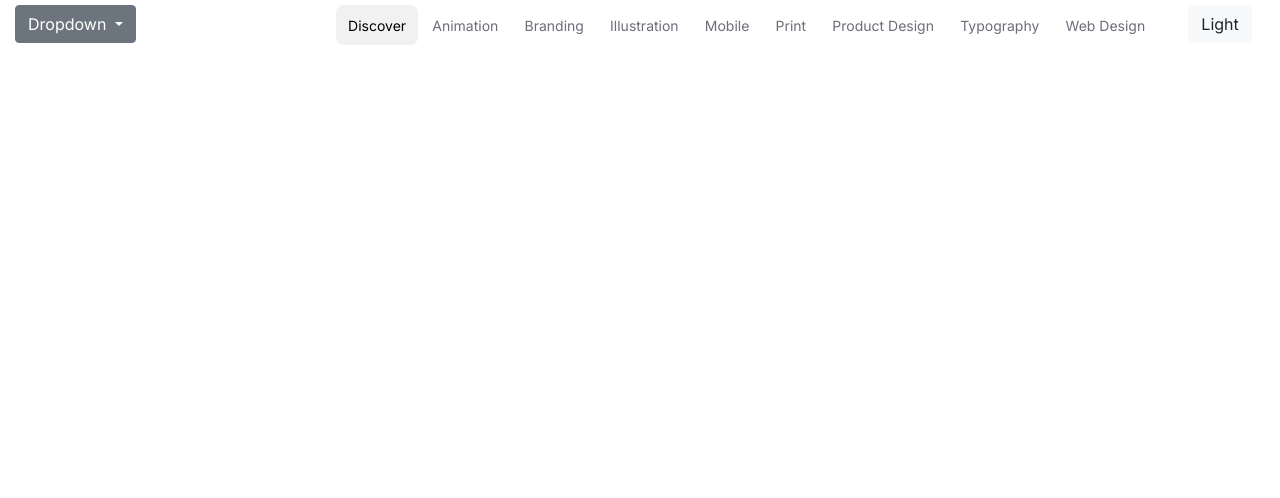
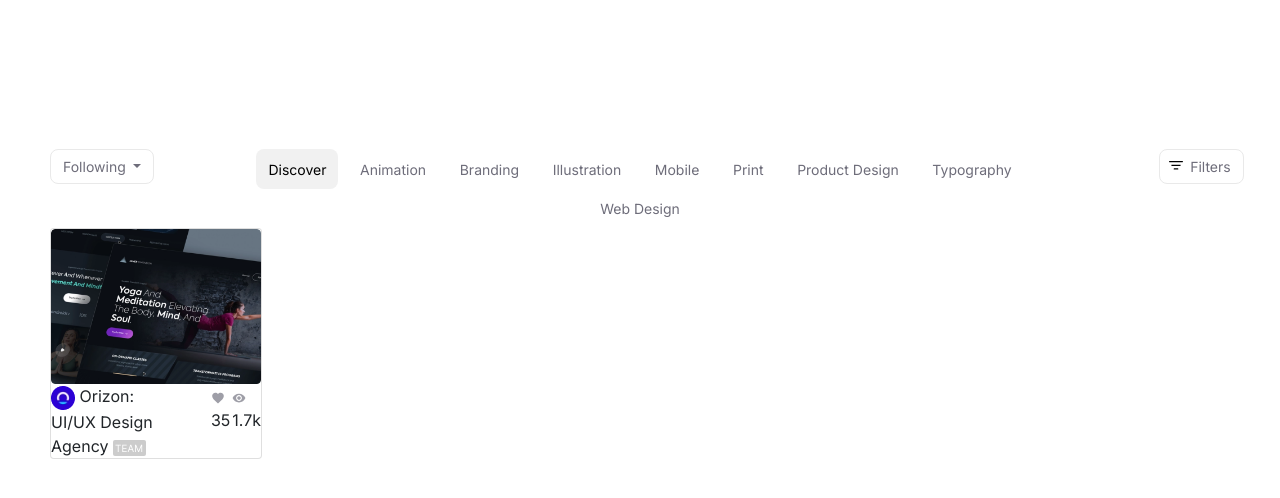
Before and after one commit to quanquants/respon, a plain HTML site: page index.html in a window 1280 px wide. Shown: the part 56-554 px from the top of the page. Drawn offline with nearby package versions, Linux system fonts and the light colour scheme.

Commit message:
ngay thu3

```diff
--- a/index.html
+++ b/index.html
@@ -1,16 +1,21 @@
 <!DOCTYPE html>
 <html lang="en">
-
   <head>
     <meta charset="UTF-8" />
     <meta name="viewport" content="width=device-width, initial-scale=1.0" />
     <title>Responsive</title>
-  <link rel="stylesheet" href="https://cdn.jsdelivr.net/npm/bootstrap@4.0.0/dist/css/bootstrap.min.css"
-    integrity="sha384-Gn5384xqQ1aoWXA+058RXPxPg6fy4IWvTNh0E263XmFcJlSAwiGgFAW/dAiS6JXm" crossorigin="anonymous" />
+    <link
+      rel="stylesheet"
+      href="https://cdn.jsdelivr.net/npm/bootstrap@4.0.0/dist/css/bootstrap.min.css"
+      integrity="sha384-Gn5384xqQ1aoWXA+058RXPxPg6fy4IWvTNh0E263XmFcJlSAwiGgFAW/dAiS6JXm"
+      crossorigin="anonymous"
+    />
     <link rel="preconnect" href="https://fonts.googleapis.com" />
     <link rel="preconnect" href="https://fonts.gstatic.com" crossorigin />
-  <link href="https://fonts.googleapis.com/css2?family=Inter:wght@100;200;300;400;500;600;700;800;900&display=swap"
-    rel="stylesheet" />
+    <link
+      href="https://fonts.googleapis.com/css2?family=Inter:wght@100;200;300;400;500;600;700;800;900&display=swap"
+      rel="stylesheet"
+    />
     <link rel="stylesheet" href="./style.css" />
   </head>
 
@@ -20,7 +25,10 @@
         <div class="row">
           <div class="col">
             <nav class="navbar navbar-expand-lg">
-            <div class="collapse navbar-collapse justify-content-between" id="navbarSupportedContent">
+              <div
+                class="collapse navbar-collapse justify-content-between"
+                id="navbarSupportedContent"
+              >
                 <ul class="navbar-nav">
                   <li class="nav-item">
                     <a class="nav-link" href="#">Find talent </a>
@@ -41,8 +49,17 @@
                 </ul>
                 <img src="./Gallery/icon/logo.svg" alt="" />
                 <form class="form-inline my-2 my-lg-0">
-                <img class="search" src="./Gallery/icon/icon-search.svg" alt="" />
-                <input class="" type="search" placeholder="Search..." aria-label="Search" />
+                  <img
+                    class="search"
+                    src="./Gallery/icon/icon-search.svg"
+                    alt=""
+                  />
+                  <input
+                    class=""
+                    type="search"
+                    placeholder="Search..."
+                    aria-label="Search"
+                  />
                   <button class="btn my-2 my-sm-0" type="submit">
                     Share work
                   </button>
@@ -53,18 +70,33 @@
           </div>
         </div>
       </header>
-    <div class="navigate">
-      <div class="row">
-        <div class="col-3">
+      <br /><br /><br /><br /><br /><br />
+      <div class="navigate p-35">
+        <div class="row justify-content-between">
+          <div class="col-1">
             <div class="dropdown">
-            <button class="btn btn-secondary dropdown-toggle" type="button" data-bs-toggle="dropdown"
-              aria-expanded="false">
-              Dropdown
+              <button
+                class="btn dropdown-toggle button-01"
+                type="button"
+                data-bs-toggle="dropdown"
+                aria-expanded="false"
+              >
+                Following
               </button>
               <ul class="dropdown-menu">
-              <li><button class="dropdown-item" type="button">Action</button></li>
-              <li><button class="dropdown-item" type="button">Another action</button></li>
-              <li><button class="dropdown-item" type="button">Something else here</button></li>
+                <li>
+                  <button class="dropdown-item" type="button">Action</button>
+                </li>
+                <li>
+                  <button class="dropdown-item" type="button">
+                    Another action
+                  </button>
+                </li>
+                <li>
+                  <button class="dropdown-item" type="button">
+                    Something else here
+                  </button>
+                </li>
               </ul>
             </div>
           </div>
@@ -72,10 +104,12 @@
             <nav>
               <ul class="nav nav-pills nav-fill">
                 <li class="nav-item">
-                <a class="nav-link active" aria-current="page" href="#">Discover</a>
+                  <a class="nav-link active" aria-current="page" href="#"
+                    >Discover</a
+                  >
                 </li>
                 <li class="nav-item">
-                <a class="nav-link " href="#">Animation</a>
+                  <a class="nav-link" href="#">Animation</a>
                 </li>
                 <li class="nav-item">
                   <a class="nav-link" href="#">Branding</a>
@@ -102,23 +136,69 @@
             </nav>
           </div>
           <div class="col-1">
-          <button type="button" class="btn btn-light">Light</button>
+            <img
+              src="./Gallery/icon/icon-filters.svg"
+              alt=""
+              class="img-filter"
+            />
+            <button type="button" class="btn button-01 button-filter">
+              Filters
+            </button>
           </div>
         </div>
-
       </div>
-    <main></main>
+      <main class="p-35">
+        <div class="row">
+          <div class="col">
+            <div class="card">
+              <img
+                src="./Gallery/image/img1.png"
+                class="card-img-top"
+                alt="..."
+              />
+              <div class="infor-card">
+                <div class="row">
+                  <div class="col-8">
+                    <img src="./Gallery/image/icon-page.png" alt="" />
+                    <span>Orizon: UI/UX Design Agency</span>
+                    <img src="./Gallery/icon/team.svg" alt="" />
+                  </div>
+                  <div class="col-4 d-flex">
+                    <div class="like">
+                      <img src="./Gallery/icon/like.svg" alt="" />
+                      <span>35</span>
+                    </div>
+                    <div class="view">
+                      <img src="./Gallery/icon/view.svg" alt="" />
+                      <span>1.7k</span>
+                    </div>
+                  </div>
+                </div>
+              </div>
+            </div>
+          </div>
+          <div class="col"></div>
+          <div class="col"></div>
+          <div class="col"></div>
+          <div class="col"></div>
+        </div>
+      </main>
     </div>
 
-  <script src="https://code.jquery.com/jquery-3.2.1.slim.min.js"
+    <script
+      src="https://code.jquery.com/jquery-3.2.1.slim.min.js"
       integrity="sha384-KJ3o2DKtIkvYIK3UENzmM7KCkRr/rE9/Qpg6aAZGJwFDMVNA/GpGFF93hXpG5KkN"
-    crossorigin="anonymous"></script>
-  <script src="https://cdn.jsdelivr.net/npm/popper.js@1.12.9/dist/umd/popper.min.js"
+      crossorigin="anonymous"
+    ></script>
+    <script
+      src="https://cdn.jsdelivr.net/npm/popper.js@1.12.9/dist/umd/popper.min.js"
       integrity="sha384-ApNbgh9B+Y1QKtv3Rn7W3mgPxhU9K/ScQsAP7hUibX39j7fakFPskvXusvfa0b4Q"
-    crossorigin="anonymous"></script>
-  <script src="https://cdn.jsdelivr.net/npm/bootstrap@4.0.0/dist/js/bootstrap.min.js"
+      crossorigin="anonymous"
+    ></script>
+    <script
+      src="https://cdn.jsdelivr.net/npm/bootstrap@4.0.0/dist/js/bootstrap.min.js"
       integrity="sha384-JZR6Spejh4U02d8jOt6vLEHfe/JQGiRRSQQxSfFWpi1MquVdAyjUar5+76PVCmYl"
-    crossorigin="anonymous"></script>
+      crossorigin="anonymous"
+    ></script>
   </body>
-
 </html>
--- a/style.css
+++ b/style.css
@@ -51,11 +51,12 @@ header nav form .search {
 }
 
 /* NAV */
-.navigate li{
+.navigate li {
   display: flex;
   justify-content: center;
   align-items: center;
 }
+
 .navigate li a {
   font-weight: 400;
   font-size: 14px;
@@ -82,3 +83,33 @@ header nav form .search {
   border-radius: 8px;
   color: black !important;
 }
+
+.button-01 {
+  border: 1px solid #E9E9E9;
+  color: #6E6D7A;
+  border-radius: 8px;
+  background-color: white;
+  font-size: 14px;
+}
+
+.button-filter {
+  padding-left: 30px;
+}
+
+.img-filter {
+  position: absolute;
+  top: 12px;
+  left: 25px;
+  width: 14px;
+}
+
+.p-35 {
+  padding-left: 35px;
+  padding-right: 35px;
+}
+
+/* MAIN  */
+main .card .infor-card .row .col-7 span {
+  font-weight: 400;
+  font-size: 14px;
+}
```
Also changed, not shown: Gallery/icon/like.svg (added), Gallery/icon/team.svg (added), Gallery/icon/view.svg (added). Lines whose indentation alone changed are shown as unchanged.
